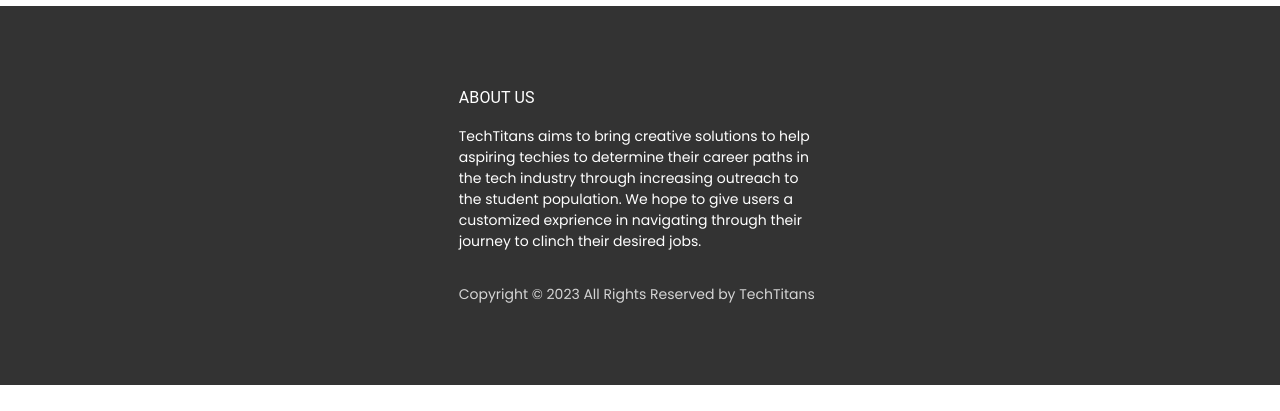
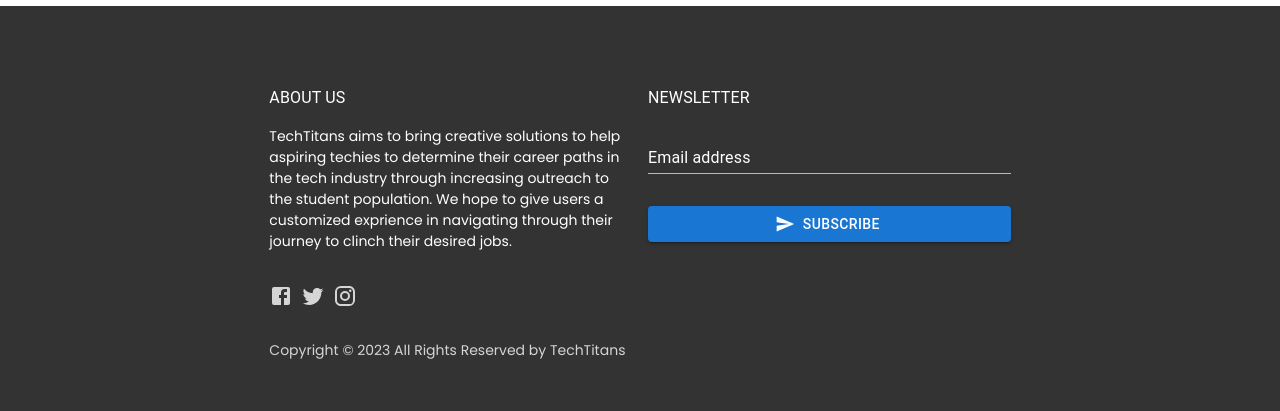
Before and after one commit to Purifish/TechTitans-techfest-project, a React (Create React App) app in the folder frontend/: page / in a window 1280 px wide. Shown: the part 2190-2601 px from the top of the page. Before the commit the page ends 2575 px from the top, so only its background shows below. Built offline with nearby package versions, Linux system fonts and the light colour scheme; what survey-core would draw is missing.

Commit message:
updated footer

```diff
--- a/frontend/src/components/Footer.jsx
+++ b/frontend/src/components/Footer.jsx
@@ -1,10 +1,20 @@
 import {
   Grid,
+  List,
+  ListItemText,
   Typography,
+  Button,
+  Stack,
+  Container,
 } from "@mui/material";
 import { Box } from "@mui/system";
 import { Colors } from "../styles/theme";
-import {  FooterTitle } from '../styles/footer';
+import FacebookIcon from "@mui/icons-material/Facebook";
+import TwitterIcon from "@mui/icons-material/Twitter";
+import InstagramIcon from "@mui/icons-material/Instagram";
+import { SubscribeTf, FooterTitle } from "../styles/footer";
+import SendIcon from "@mui/icons-material/Send";
+
 
 export default function Footer() {
   return (
@@ -24,14 +34,43 @@
           <Typography variant="caption2">
             TechTitans aims to bring creative solutions to help aspiring techies to determine their career paths in the tech industry through increasing outreach to the student population. We hope to give users a customized exprience in navigating through their journey to clinch their desired jobs.
           </Typography>
+
           <Box
             sx={{
               mt: 4,
               color: Colors.dove_gray,
             }}
           >
+
+            <FacebookIcon sx={{ mr: 1 }} />
+          <TwitterIcon sx={{ mr: 1 }} />
+          <InstagramIcon />          </Box>
+          <Box
+            sx={{
+              mt: 4,
+              color: Colors.dove_gray,
+            }}
+          >
+
             Copyright © 2023 All Rights Reserved by TechTitans
           </Box>
+        </Grid>
+        <Grid item md={6} lg={4}>
+          <FooterTitle variant="body1">newsletter</FooterTitle>
+          <Stack>
+            <SubscribeTf
+              color="primary"
+              label="Email address"
+              variant="standard"
+            />
+            <Button
+              startIcon={<SendIcon sx={{ color: Colors.white }} />}
+              sx={{ mt: 4, mb: 4 }}
+              variant="contained"
+            >
+              Subscribe
+            </Button>
+          </Stack>
         </Grid>
       </Grid>
     </Box>
--- a/frontend/src/styles/footer.js
+++ b/frontend/src/styles/footer.js
@@ -9,7 +9,7 @@
 
 export const SubscribeTf = styled(TextField)(() => ({
   ".MuiInputLabel-root": {
-    color: Colors.secondary,
+    color: "#ffffff",
   },
 
   ".MuiInput-root::before": {
```
